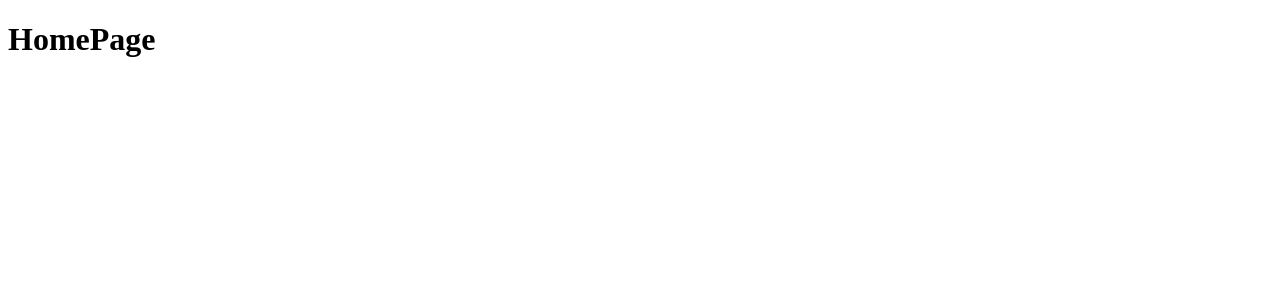
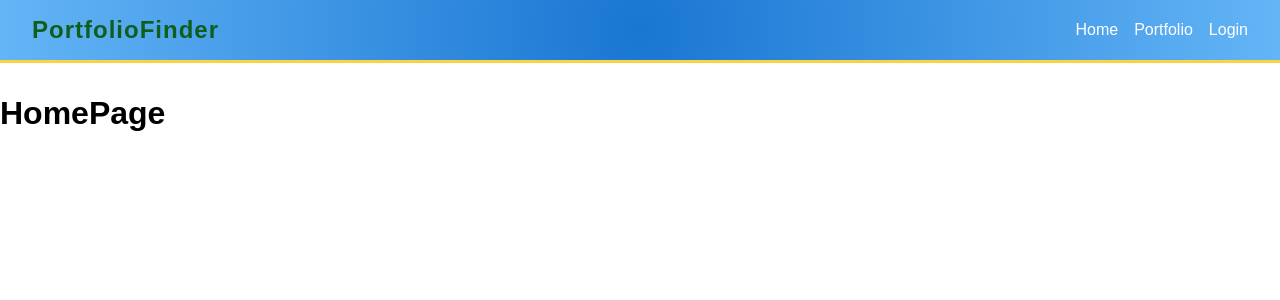
Before and after one commit to AnthonyJia/Concept-Project, a Django app: page /portfolio/ in a window 1280 px wide. Shown: the top 300 px of the page. Run offline with Django 5.2, Linux system fonts and the light colour scheme.

Commit message:
styled the base html

```diff
--- a/myproject/settings.py
+++ b/myproject/settings.py
@@ -116,6 +116,7 @@ USE_TZ = True
 # https://docs.djangoproject.com/en/5.2/howto/static-files/
 
 STATIC_URL = 'static/'
+STATICFILES_DIRS = [BASE_DIR / 'static']
 
 # Default primary key field type
 # https://docs.djangoproject.com/en/5.2/ref/settings/#default-auto-field
--- /dev/null
+++ b/static/main.css
@@ -0,0 +1,42 @@
+body {
+    margin: 0;
+    font-family: Arial, sans-serif;
+}
+nav {
+    background: radial-gradient(
+        circle,
+        #1976d2,
+        #64b5f6
+    );
+    color: #0e5f1d;
+    padding: 1rem 2rem;
+    display: flex;
+    align-items: center;
+    justify-content: space-between;
+    box-shadow: 0 2px 4px rgba(0,0,0,0.05);
+}
+.nav-title {
+    font-size: 1.5rem;
+    font-weight: bold;
+    letter-spacing: 1px;
+}
+.nav-links {
+    display: flex;
+    flex-direction: row;
+    gap: 1rem;
+}
+.nav-links a {
+    color: #fff;
+    text-decoration: none;
+    font-size: 1rem;
+    transition: color 0.2s;
+}
+.nav-links a:hover {
+    color: #f9d342;
+}
+.nav-separator {
+    height: 3px;
+    background: #f9d342;
+    width: 100%;
+    margin-bottom: 2rem;
+}
--- a/templates/base.html
+++ b/templates/base.html
@@ -1,8 +1,20 @@
 <!DOCTYPE html>
+{% load static %}
+<html>
     <head>
-        <title>My Project</title>
+        <title>PortfolioFinder</title>
+        <link rel="stylesheet" href="{% static 'main.css' %}">
     </head>
     <body>
+        <nav>
+            <div class="nav-title">PortfolioFinder</div>
+            <div class="nav-links">
+                <a href="/">Home</a>
+                <a href="/portfolio/">Portfolio</a>
+                <a href="/accounts/login/">Login</a>
+            </div>
+        </nav>
+        <div class="nav-separator"></div>
         {% block content %}
         {% endblock %}
     </body>
```
